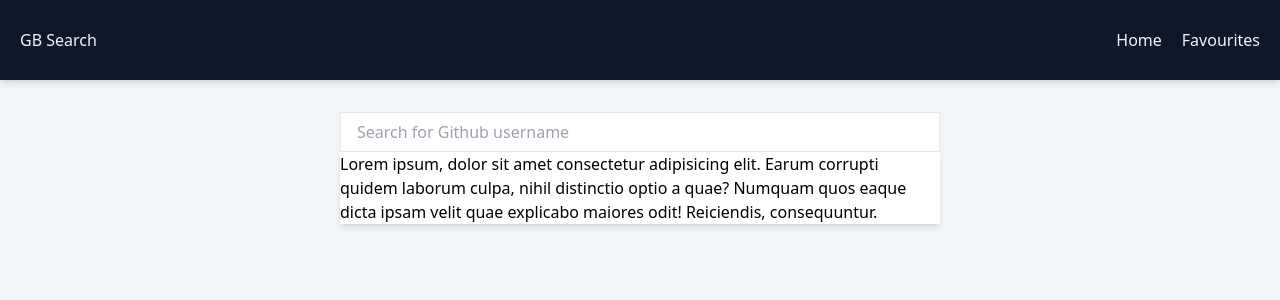
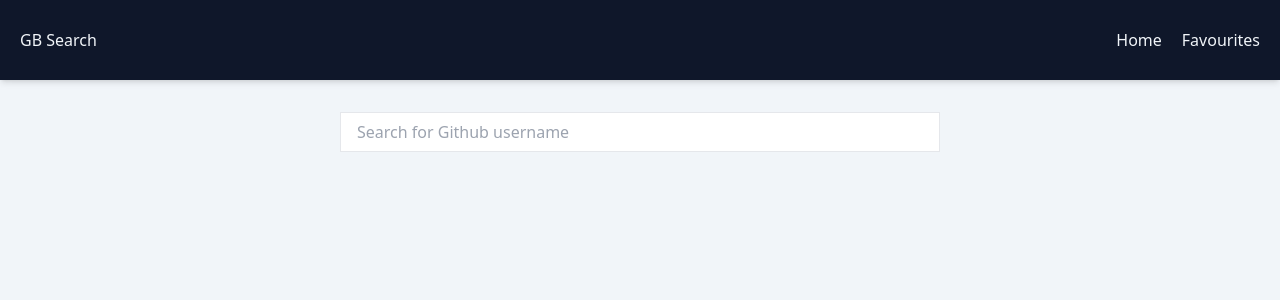
Before and after one commit to Raftouch/github-api-app, a React (Vite) app: page / in a window 1280 px wide. Shown: the top 300 px of the page. Built offline with nearby package versions, Linux system fonts and the light colour scheme.

Commit message:
:bento: fixed dropdown

```diff
--- a/src/pages/HomePage.tsx
+++ b/src/pages/HomePage.tsx
@@ -4,14 +4,15 @@ import { useDebounce } from '../hooks/debounce'
 
 export default function HomePage() {
   const [search, setSearch] = useState('')
+  const [dropdown, setDropdown] = useState(false)
   const debounced = useDebounce(search)
   const { isLoading, isError, data } = useSearchUsersQuery(debounced, {
-    skip: debounced.length < 3
+    skip: debounced.length < 3,
   })
 
   useEffect(() => {
-    console.log(debounced)
-  }, [debounced])
+    setDropdown(debounced.length > 3 && data?.length > 0)
+  }, [debounced, data])
 
   return (
     <div className="pt-28 flex justify-center mx-auto h-screen w-screen">
@@ -27,12 +28,20 @@ export default function HomePage() {
           value={search}
           onChange={(e) => setSearch(e.target.value)}
         />
-        <div className="absolute top-[40px] left-0 right-0 max-h-[200px] shadow-md bg-white">
-          Lorem ipsum, dolor sit amet consectetur adipisicing elit. Earum
-          corrupti quidem laborum culpa, nihil distinctio optio a quae? Numquam
-          quos eaque dicta ipsam velit quae explicabo maiores odit! Reiciendis,
-          consequuntur.
-        </div>
+
+        {dropdown && (
+          <ul className="absolute list-none top-[40px] left-0 right-0 max-h-[200px] overflow-y-scroll shadow-md bg-white">
+            {isLoading && <p className="text-center">Loading...</p>}
+            {data?.map((user) => (
+              <li
+                className="py-2 px-4 hover:bg-slate-900 hover:text-slate-100 transition-colors cursor-pointer"
+                key={user.id}
+              >
+                {user.login}
+              </li>
+            ))}
+          </ul>
+        )}
       </div>
     </div>
   )
```
